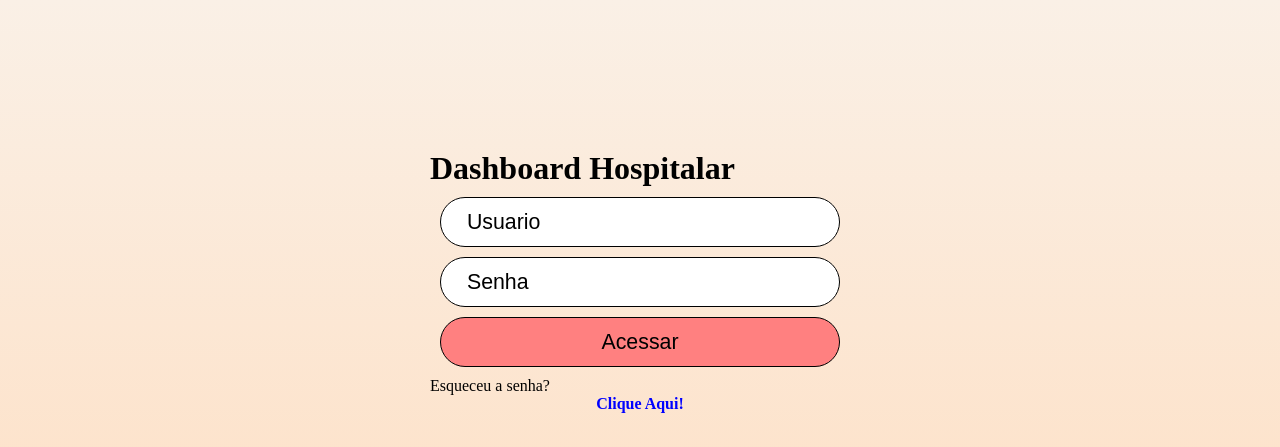
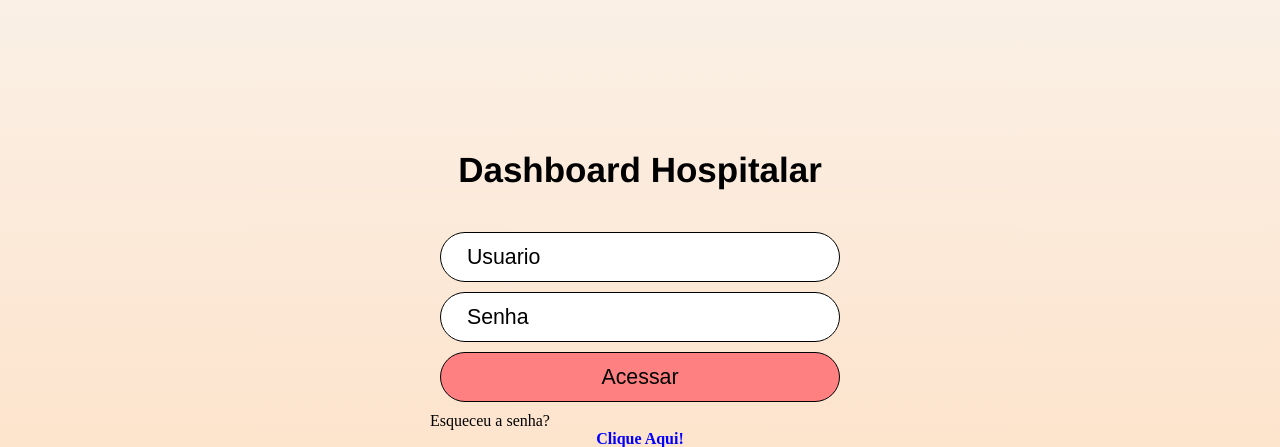
Before and after one commit to Nick-nameBR/Dashboad-Hospitalar, a PHP site: page /LOGIN/index.php in a window 1280 px wide. Shown: the top 447 px of the page. Run offline with PHP 8.4, Linux system fonts and the light colour scheme.

Commit message:
ESTILO TITULO

```diff
--- a/DASHBOARD/LOGIN/CSS/estilo.css
+++ b/DASHBOARD/LOGIN/CSS/estilo.css
@@ -48,6 +48,13 @@ a:hover{
 	text-decoration: underline;
 }
 
+h1{
+	margin-bottom: 10%;
+	font-size: 35px;
+	font-family: Helvetica, Bookman;
+	text-align: center;
+}
+
 
 input[type=submit] {
 	background-color: #ff8080;
```
Also changed, not shown: DASHBOARD/CONEXAO SQL/classe/usuario.php (+12 -0 lines), DASHBOARD/CONEXAO SQL/index.php (+9 -3 lines).
